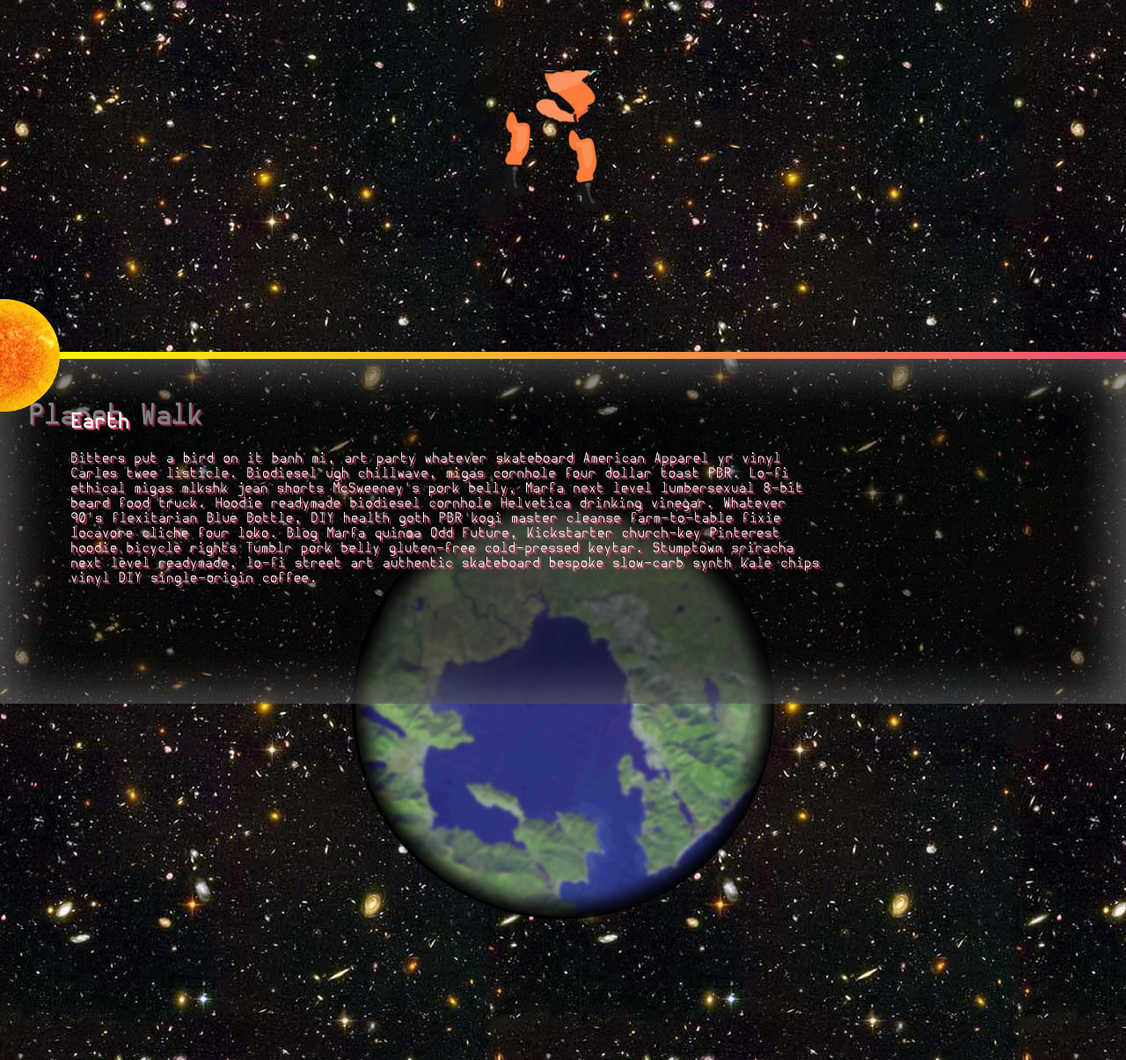
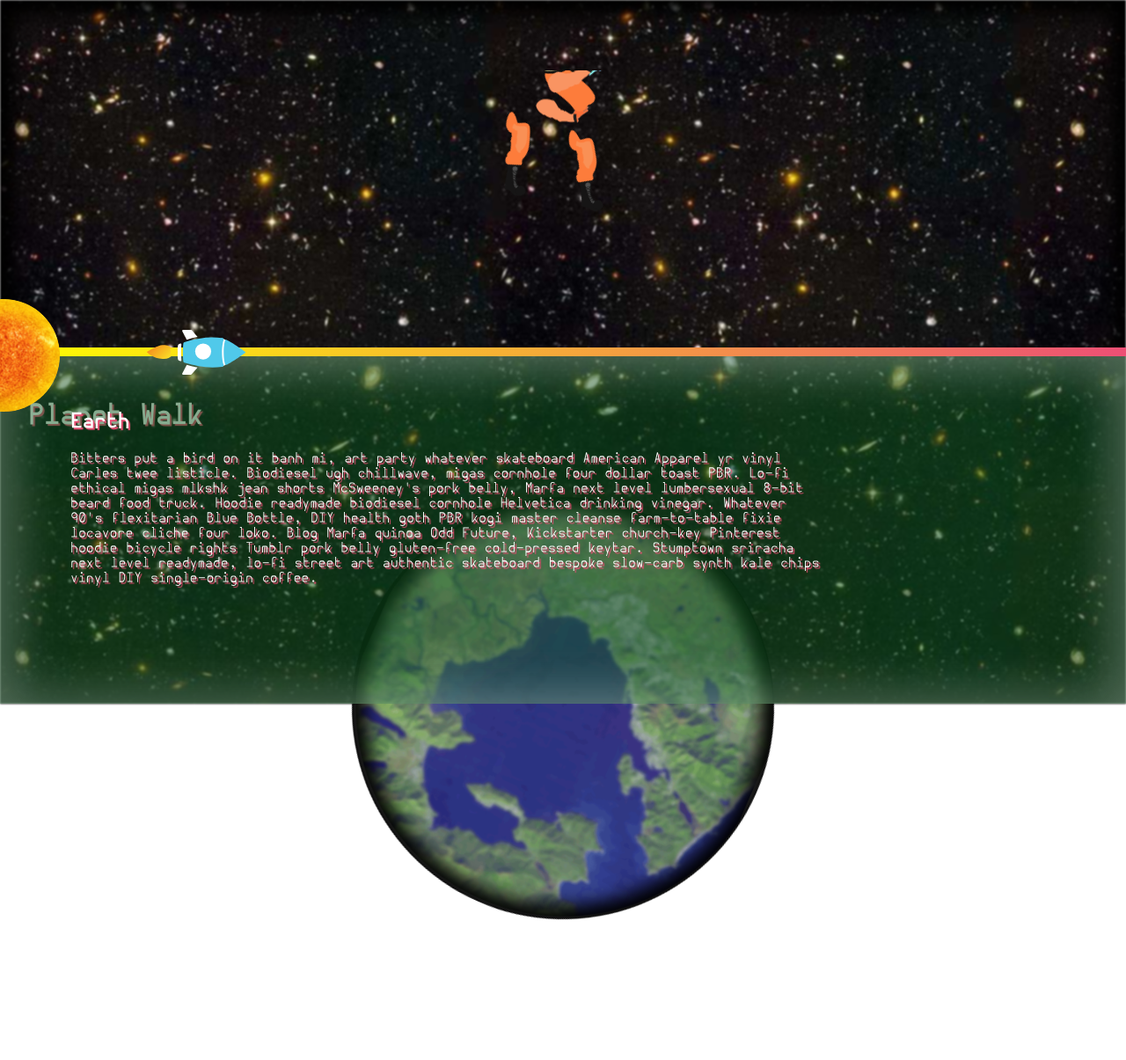
Before and after one commit to wiredsister/space-walk, a Flask app: page / in a window 1280 px wide. Shown: the whole page at 88% size. Run offline with Flask 2, Linux system fonts and the light colour scheme; some libraries are stand-ins or nearby versions.

Commit message:
got rocket slider to work

```diff
--- a/static/css/_config.scss
+++ b/static/css/_config.scss
@@ -7,3 +7,4 @@
 $white: rgb(255, 255, 255);
 $pink: #ed4f75;
 $yellow: #ffff00;
+$dark-green: rgb(15, 86, 31);
--- a/static/css/atoms/_base.scss
+++ b/static/css/atoms/_base.scss
@@ -7,7 +7,6 @@
 }
 
 body {
-	background: repeat repeat #{map-get($images, bg)};
 	overflow: hidden;
 }
 
@@ -16,3 +15,14 @@
 	padding: 2em;
 	text-align: left;
 }
+
+.background {
+	background: repeat repeat #{map-get($images, bg)};
+	position: absolute;
+	top: 0;
+	right: 0;
+	left: 0;
+	bottom: 0;
+	-webkit-filter: blur(1px);
+	@extend %planetary-shadow;
+}
--- a/static/css/main.css
+++ b/static/css/main.css
@@ -356,24 +356,11 @@
 th {
   padding: 0; }
 
-[class^="planet--"] {
+.background, [class^="planet--"] {
   box-shadow: inset 0 0 20px 16px black; }
 
 .dashboard--sun {
   box-shadow: inset 0 0 20px 16px rgba(255, 255, 0, 0.6); }
-
-.dashboard::before {
-  content: "";
-  position: absolute;
-  width: 100%;
-  height: 8px;
-  background: linear-gradient(to left, #ed4f75, #ffff00);
-  background: -o-linear-gradient(to left, #ed4f75, #ffff00);
-  background: -moz-linear-gradient(to left, #ed4f75, #ffff00);
-  background: -webkit-gradient(to left, #ed4f75, #ffff00);
-  top: 0;
-  left: 0;
-  right: 0; }
 
 [class^="planet--"] {
   -webkit-animation-name: rotate;
@@ -407,13 +394,21 @@
   text-shadow: 2px 2px 1px #ed4f75; }
 
 body {
-  background: repeat repeat url("../images/space-background.jpg");
   overflow: hidden; }
 
 header {
   position: absolute;
   padding: 2em;
   text-align: left; }
+
+.background {
+  background: repeat repeat url("../images/space-background.jpg");
+  position: absolute;
+  top: 0;
+  right: 0;
+  left: 0;
+  bottom: 0;
+  -webkit-filter: blur(1px); }
 
 [class^="planet--"] {
   margin: 0 auto;
@@ -494,7 +489,7 @@
   right: 0;
   left: 0;
   height: 50%;
-  background-color: rgba(0, 0, 0, 0.5);
+  background-color: rgba(15, 86, 31, 0.5);
   box-shadow: inset 0 5px 52px 15px rgba(255, 255, 255, 0.3);
   padding: 3em; }
 
@@ -514,6 +509,40 @@
   float: left;
   width: 75%;
   padding-left: 2em; }
+
+.dashboard--planet-slider {
+  cursor: -webkit-grab;
+  position: absolute;
+  top: -7px;
+  right: 0;
+  left: 0; }
+
+.dashboard--planet-slider [type="range"] {
+  width: 100%;
+  -webkit-appearance: none;
+  outline: none;
+  background-color: transparent;
+  color: inherit;
+  box-shadow: none;
+  border-radius: 0;
+  height: 10px;
+  cursor: -webkit-grab;
+  background: linear-gradient(to left, #ed4f75, #ffff00);
+  background: -o-linear-gradient(to left, #ed4f75, #ffff00);
+  background: -moz-linear-gradient(to left, #ed4f75, #ffff00);
+  background: -webkit-gradient(to left, #ed4f75, #ffff00); }
+  .dashboard--planet-slider [type="range"]:focus {
+    cursor: -webkit-grabbing; }
+
+.dashboard--planet-slider [type="range"]::-webkit-slider-thumb {
+  -webkit-appearance: none;
+  background: url("../images/rocket.svg") center center no-repeat;
+  background-size: contain;
+  -webkit-background-size: contain;
+  -moz-background-size: contain;
+  cursor: -webkit-grab;
+  height: 7em;
+  width: 7em; }
 
 #astronaut {
   height: 10em;
--- a/static/css/molecules/_dashboard.scss
+++ b/static/css/molecules/_dashboard.scss
@@ -4,11 +4,11 @@
 	right: 0;
 	left: 0;
 	height: 50%;
-	background-color: fade-out($black, .5);
+	background-color: fade-out($dark-green, .5);
 	box-shadow: inset 0 5px 52px 15px fade-out($white, .7);
 	padding: 3em;
 
-	@extend %gradient-top-border;
+	// @extend %gradient-top-border;
 }
 
 .dashboard--sun {
@@ -28,3 +28,40 @@
 	width: 75%;
 	padding-left: 2em;
 }
+
+.dashboard--planet-slider {
+	cursor: -webkit-grab;
+	position: absolute;
+	top: -7px;
+	right: 0;
+	left: 0;
+}
+
+.dashboard--planet-slider [type="range"] {
+	width: 100%;
+	-webkit-appearance: none;
+	outline: none;
+	background-color: transparent;
+	color: inherit;
+	box-shadow: none;
+	border-radius: 0;
+	height: 10px;
+	cursor: -webkit-grab;
+
+	background: linear-gradient(to left, $pink, $yellow);
+	background: -o-linear-gradient(to left, $pink, $yellow);
+	background: -moz-linear-gradient(to left, $pink, $yellow);
+	background: -webkit-gradient(to left, $pink, $yellow);
+
+	&:focus {
+		cursor: -webkit-grabbing;
+	}
+}
+
+.dashboard--planet-slider [type="range"]::-webkit-slider-thumb {
+	-webkit-appearance: none;
+	@include background(url("../images/rocket.svg"));
+	cursor: -webkit-grab;
+	height: 7em;
+	width: 7em;
+}
--- a/templates/index.html
+++ b/templates/index.html
@@ -12,13 +12,17 @@
 <!-- 	<link rel="icon" href="favicon.ico" type="image/x-icon"/>
 	<link rel="shortcut icon" href="favicon.ico" type="image/x-icon"/> -->
 
-	<title>Space Walk</title>
+	<title>Planet Walk</title>
 	<meta name="description" content="Space Walk! A 2015 SpaceApps Challenge Submission.">
 
 	<link rel="stylesheet" type="text/css" href="../static/css/main.css"/>
 </head>
 <body>
+<<<<<<< HEAD
 	<svg id="pie_chart" height="400" width="400"></svg>
+=======
+	<div class="background"></div>
+>>>>>>> got rocket slider to work
 	<header>
 		<h1>Planet Walk</h1>
 	</header>
@@ -248,7 +252,6 @@
 		</g>
 	</svg>
 
-
 	</div>
 
 	<div class="planet -earth">
@@ -261,6 +264,10 @@
 		<div class="planet--neptune"></div>
 	</div>
 	<div class="dashboard">
+		<div class="dashboard--planet-slider">
+			<input id="" type="range" name="planet-slider" value="2" min="1" max="8" step="1" data-slider="">
+		</div>
+
 		<div class="dashboard--sun"></div>
 		<summary class="dashboard--planet-summary">
 			<h2 class="dashboard--planet-name">Earth</h2>
```
Also changed, not shown: 1 other file.
